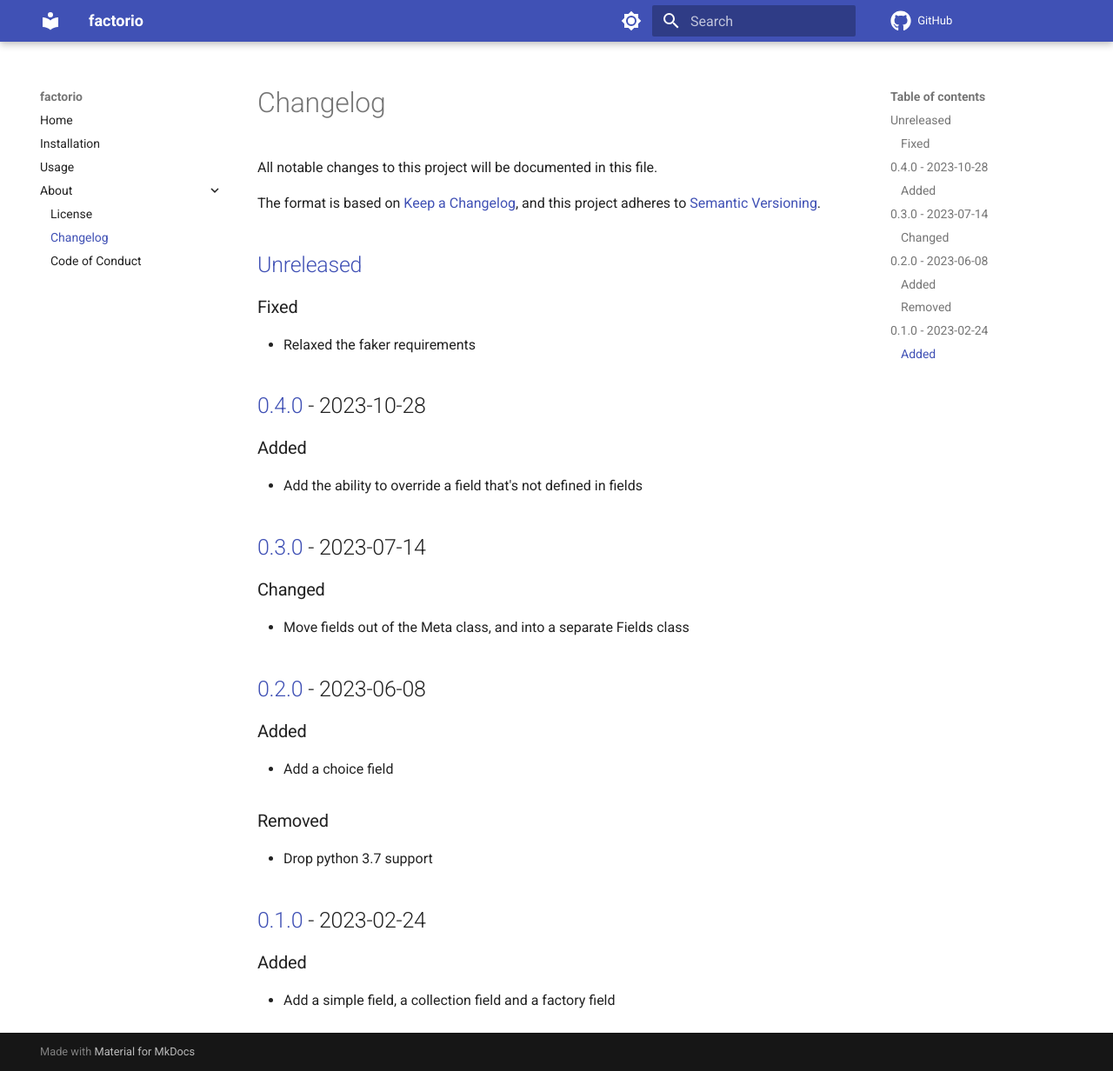
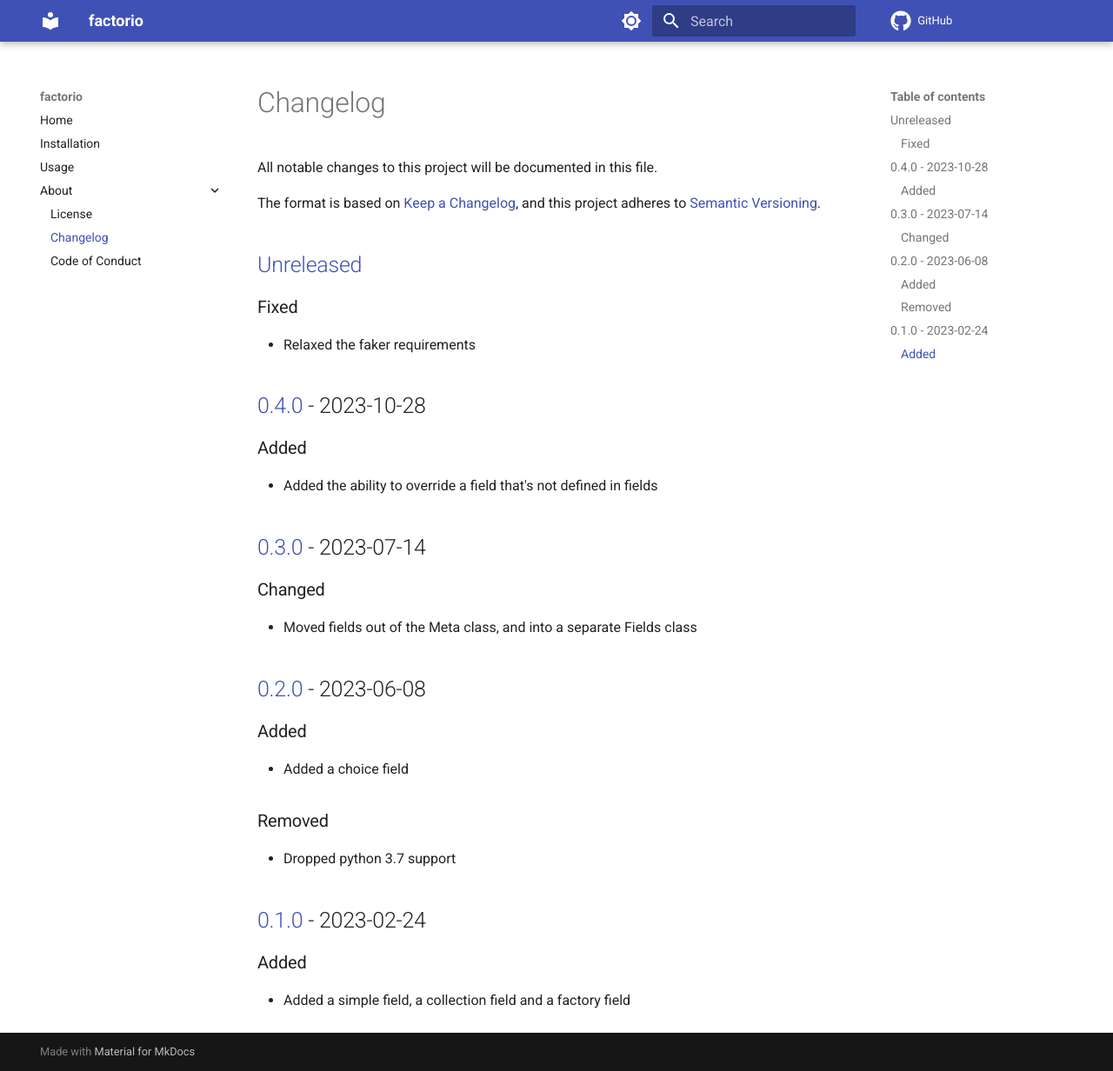
Before and after one commit to spapanik/factorio, an MkDocs documentation site: the page built from docs/CHANGELOG.md, in a window 1280 px wide and 1232 px high. Shown: the whole window at 87% size. Built offline with MkDocs 1.6.1 and Material for MkDocs 9.7.7, drawn with Linux system fonts in a browser that asks for light colours; comment, search, counter and statistics services are not loaded.

Commit message:
Reword changelog

```diff
--- a/docs/CHANGELOG.md
+++ b/docs/CHANGELOG.md
@@ -14,29 +14,29 @@ The format is based on [Keep a Changelog], and this project adheres to [Semantic
 
 ### Added
 
-- Add the ability to override a field that's not defined in fields
+- Added the ability to override a field that's not defined in fields
 
 ## [0.3.0] - 2023-07-14
 
 ### Changed
 
-- Move fields out of the Meta class, and into a separate Fields class
+- Moved fields out of the Meta class, and into a separate Fields class
 
 ## [0.2.0] - 2023-06-08
 
 ### Added
 
-- Add a choice field
+- Added a choice field
 
 ### Removed
 
-- Drop python 3.7 support
+- Dropped python 3.7 support
 
 ## [0.1.0] - 2023-02-24
 
 ### Added
 
-- Add a simple field, a collection field and a factory field
+- Added a simple field, a collection field and a factory field
 
 [Keep a Changelog]: https://keepachangelog.com/en/1.0.0/
 [Semantic Versioning]: https://semver.org/spec/v2.0.0.html
```
